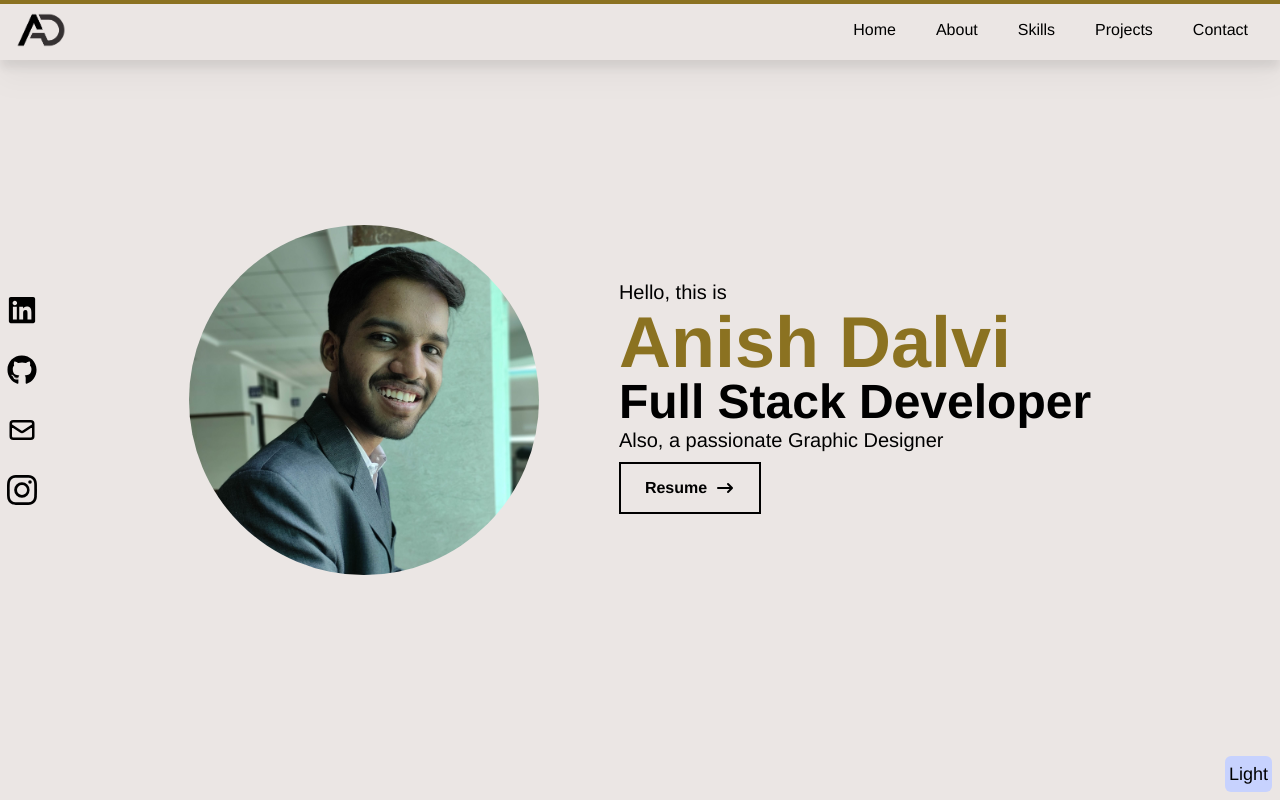
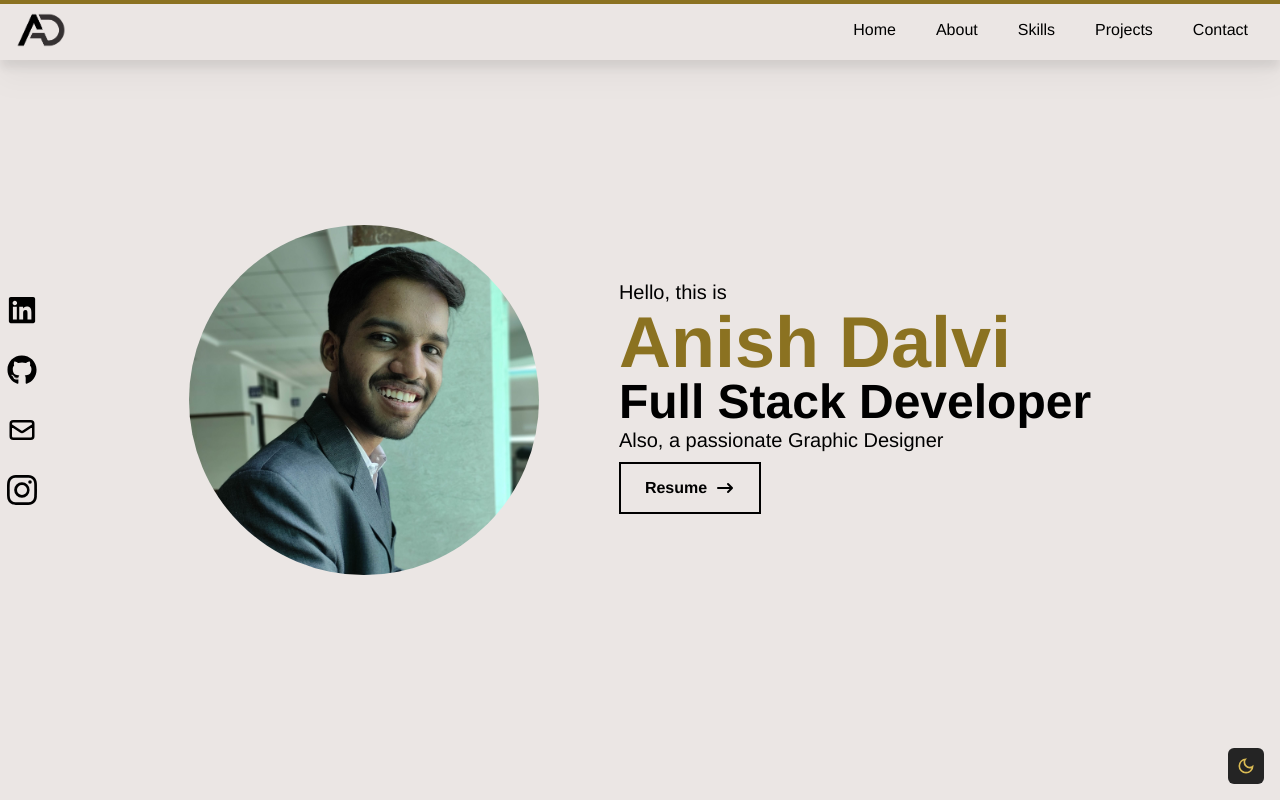
Before and after one commit to anishdalvi/portfolio-2023, a React (Vite) app: page / in a window 1280 px wide. Shown: the top 800 px of the page. Built offline with nearby package versions, Linux system fonts and the light colour scheme.

Commit message:
Added Dark Mode Icon

```diff
--- a/src/App.jsx
+++ b/src/App.jsx
@@ -3,6 +3,7 @@ import './App.css'
 import { Navbar } from './components/index'
 import { Home, About, Skills, Projects, Contact } from './pages/index'
 import { motion, useScroll, useSpring } from "framer-motion";
+import { MdOutlineDarkMode, MdLightMode } from 'react-icons/md'
 
 
 
@@ -48,14 +49,16 @@ function App() {
           className="fixed top-0 left-0 h-1 bg-dark-sign dark:bg-light-sign right-0 z-[60] origin-top-left"
           style={{ scaleX }}
         />
+
         <button
           type='button'
           onClick={handleTheme}
-          className='fixed z-1 bottom-2 right-2 bg-indigo-200 text-lg p-1 rounded-md'
+          className='fixed z-1 bottom-4 right-4 bg-dark-bg2 text-light-sign dark:bg-light dark:text-dark-bg-color text-xl p-2 rounded-md'
         >
-          {theme === 'dark' ? "Dark" : "Light"}
+          {theme === 'dark' ? <MdLightMode /> : <MdOutlineDarkMode />}
 
         </button>
+
         <Navbar theme={theme} />
         <Home />
         <About />
--- a/src/components/Navbar.jsx
+++ b/src/components/Navbar.jsx
@@ -1,4 +1,4 @@
-import React, { useEffect, useState } from 'react'
+import React, { useState } from 'react'
 import Logo_light from '../assets/light_logo.png'
 import Logo_dark from '../assets/dark_logo.png'
 import { FaBars, FaTimes, FaGithub } from 'react-icons/fa'
```
